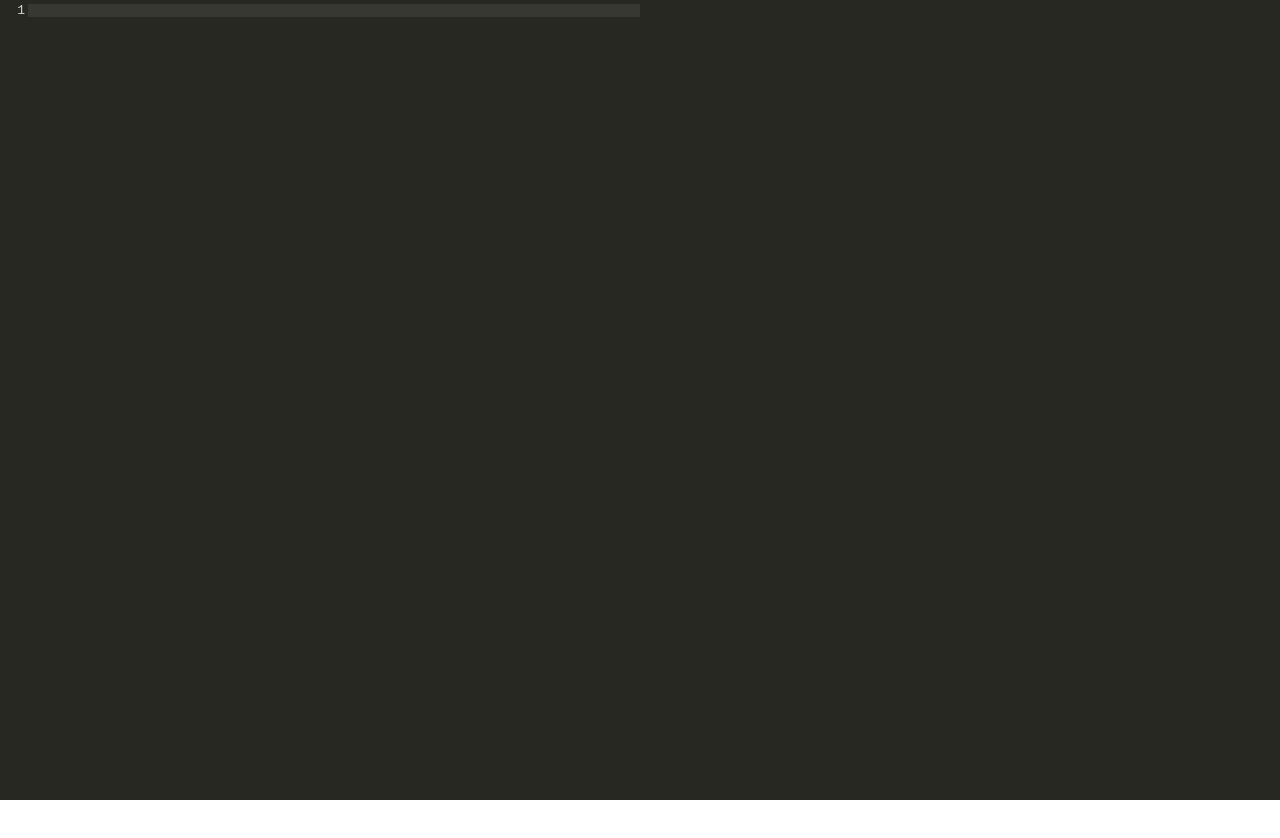
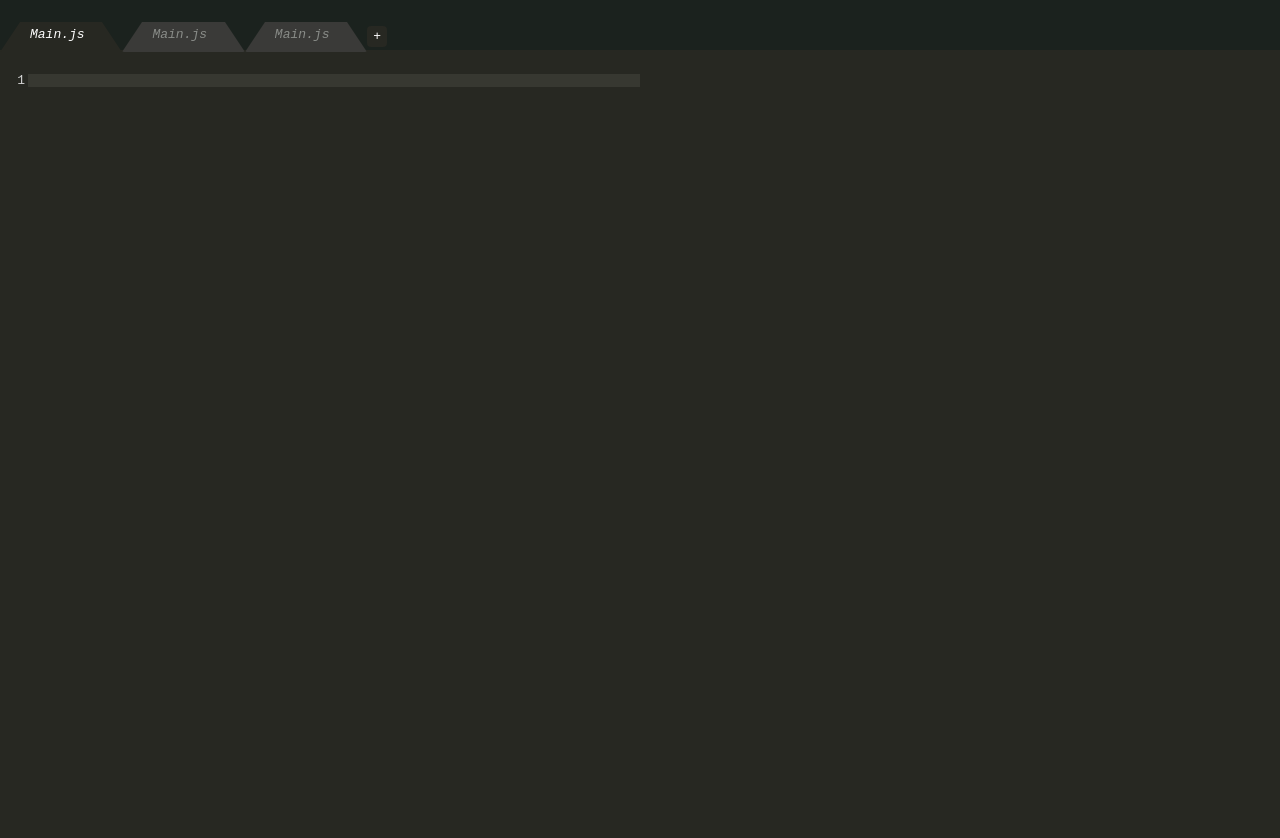
Before and after one commit to marco-ponds/lype.js, a plain HTML site: page index.html in a window 1280 px wide. Before the commit the page ends 800 px from the top, so only its background shows below. Drawn offline with Linux system fonts and the light colour scheme.

Commit message:
updated app

```diff
--- a/css/app.css
+++ b/css/app.css
@@ -5,6 +5,97 @@ body {
 
 .CodeMirror {
 	height: 100% !important;
+}
+
+#main_container {
+	position: absolute;
+	top: 50px;
+	height: 100%;
+	width: 100%;
+	padding-top: 20px;
+}
+
+#tabs {
+	position: absolute;
+	height: 50px;
+	width: 50%;
+	background-color: white;
+}
+
+#upper_console {
+	position: absolute;
+	height: 50px;
+	width: 50%;
+	left: 50%;
+}
+
+#tabs ul {
+	margin:0;
+	padding: 0;
+	top: 0px;
+	position: relative;
+}
+
+#tabs ul li {
+	display: inline;
+}
+
+#tabs ul li.tab {
+	/*
+	list-style: none;
+	background-color: #272822;
+	height: 30px;
+	position: relative;
+	width: 100px;
+	text-align: center;
+	display: inline;
+	*/
+	/*
+	padding: 8px;
+	padding-left: 20px;
+	padding-right: 20px;
+	*/
+
+	border-bottom: 30px solid #fff;
+	border-left: 20px solid transparent;
+	border-right: 20px solid transparent;
+	border-radius:2px;
+	height: 30px;
+	width: 100px;
+	color:white;
+	text-align:center;
+	padding-left: 10px;
+	padding-right: 10px;
+	line-height: 30px;
+	font-style: italic;
+
+	display: inline;
+	/* display: inline; */
+	margin: 0;
+	/* border-bottom: 50px solid white; */
+	/* border-left: 30px solid transparent; */
+	/* border-right: 30px solid transparent; */
+	/* height: 0; */
+	/* width: 100px; */
+}
+
+#tabs ul li#add_tab {
+	min-height: 30px;
+	width: 30px;
+	padding: 3px;
+	padding-left: 6px;
+	padding-right: 6px;
+	border-radius: 4px;
+	background-color: #272822;
+	color: white;
+	margin-top: 20px;
+	position: relative;
+	top: 22px;
+}
+
+#tabs ul li span {
+	position: relative;
+	top: 20px;
 }
 
 #editor {
--- a/css/console_themes/monokai.css
+++ b/css/console_themes/monokai.css
@@ -3,3 +3,17 @@
 	color: #f8f8f2;
 	font-family: monospace;
 }
+
+#tabs ul li.tab.inactive {
+	border-bottom: 30px solid #3a3a38;
+	color:#898c88;
+}
+
+#tabs ul li.tab.active {
+	border-bottom: 30px solid #272822;
+	color:white;
+}
+
+#tabs, #upper_console {
+	background-color: #1B221E;
+}
--- a/index.html
+++ b/index.html
@@ -20,6 +20,24 @@
 		<script type="text/javascript" src="js/app/main.js"></script>
 	</head>
 	<body>
+		<div id="tabs">
+			<ul>
+				<li class="tab active">
+					<span contenteditable="true">Main.js</span>
+				</li>
+				<li class="tab inactive">
+					<span contenteditable="true">Main.js</span>
+				</li>
+				<li class="tab inactive">
+					<span contenteditable="true">Main.js</span>
+				</li>
+				<li id="add_tab">
+					+
+				</li>
+			</ul>
+		</div>
+		<div id="upper_console"></div>
+		<div id="main_container">
 			<div id="editor">
 			</div>
 			<div id="result" class="monokai">
@@ -31,6 +49,7 @@
 			</ul>
 
 			<i class="fa fa-exclamation-circle" id="errorAlert"></i>
+		</div>
 
 		<script type="text/javascript">
 			var app;
--- a/js/app/Editor.js
+++ b/js/app/Editor.js
@@ -2,10 +2,10 @@ include("app/Helper");
 
 Class("Editor", {
 
-	Editor : function() {
-		this.codeMirror = CodeMirror(document.getElementById("editor"), {
+	Editor : function(id) {
+		this.codeMirror = CodeMirror(document.getElementById(id), {
 			lineNumbers: true,
-			mode:  "javascript",
+			mode: "javascript",
 			styleActiveLine: true,
 			matchBrackets: true,
 			theme: "monokai"
@@ -58,12 +58,11 @@ Class("Editor", {
 			} else if (typeof obj == "object") {
 				self.result.appendChild(self.helper.parseElement(obj));
 			}
-		}
-		/*
-		console.log = function(obj) {
-			app.editor.print(obj);
-			app.editor.old_log(obj);
-		}*/
+		};
+
+		alert = function(obj) {
+			console.log("Alert has been disabled. Sorry.");
+		};
 	},
 
 	toggleError : function(flag) {
--- a/js/app/main.js
+++ b/js/app/main.js
@@ -3,6 +3,11 @@ include("app/Editor");
 Class("App", {
 
 	App : function() {
-		this.editor = new Editor();
+		$('body').addClass("monokai");
+
+		this.availableThemes = ["monokai"];
+
+		this.currentTheme = "monokai";
+		this.editor = new Editor("editor");
 	},
 });
```
Lines whose indentation alone changed are shown as unchanged.
